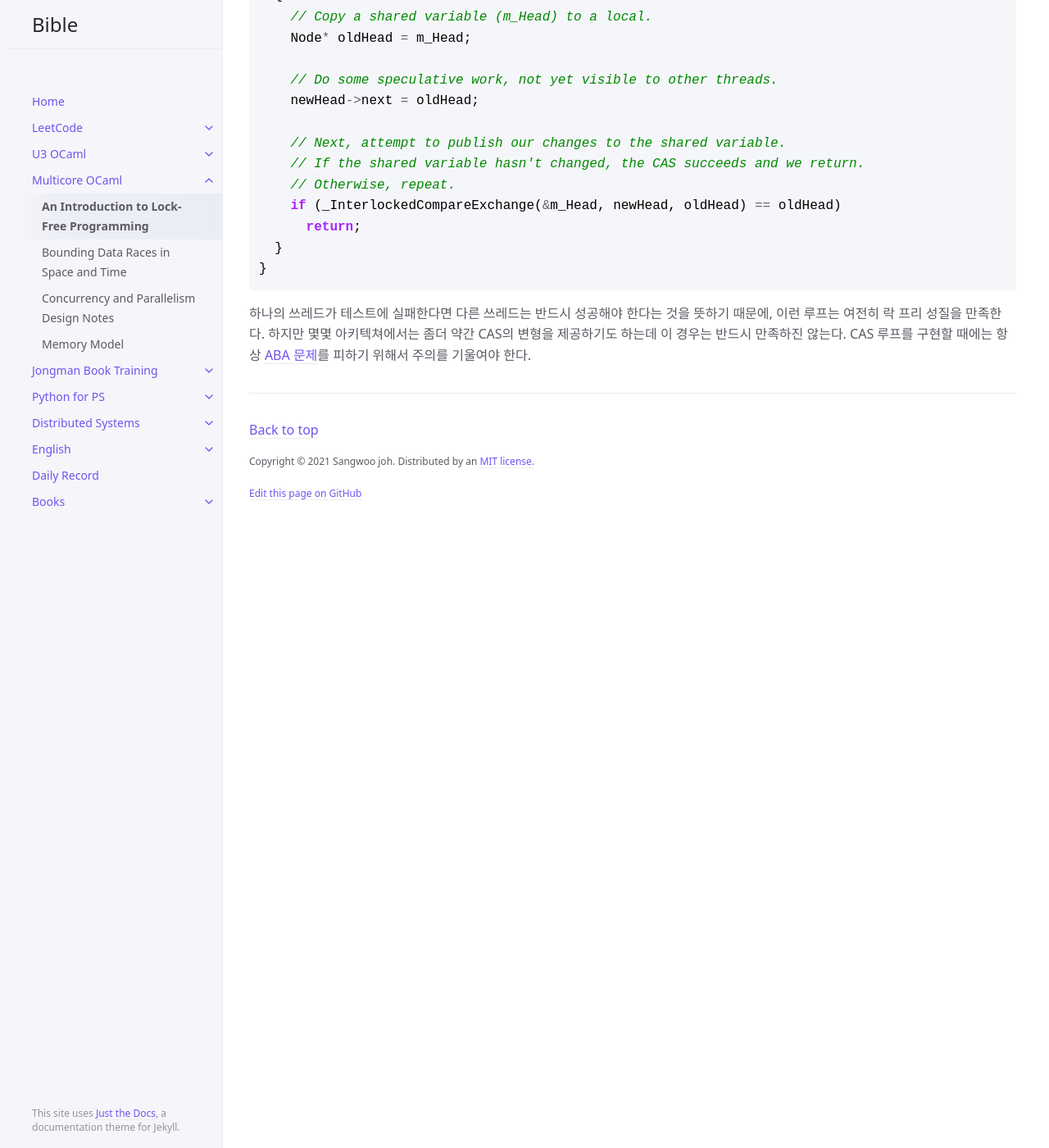
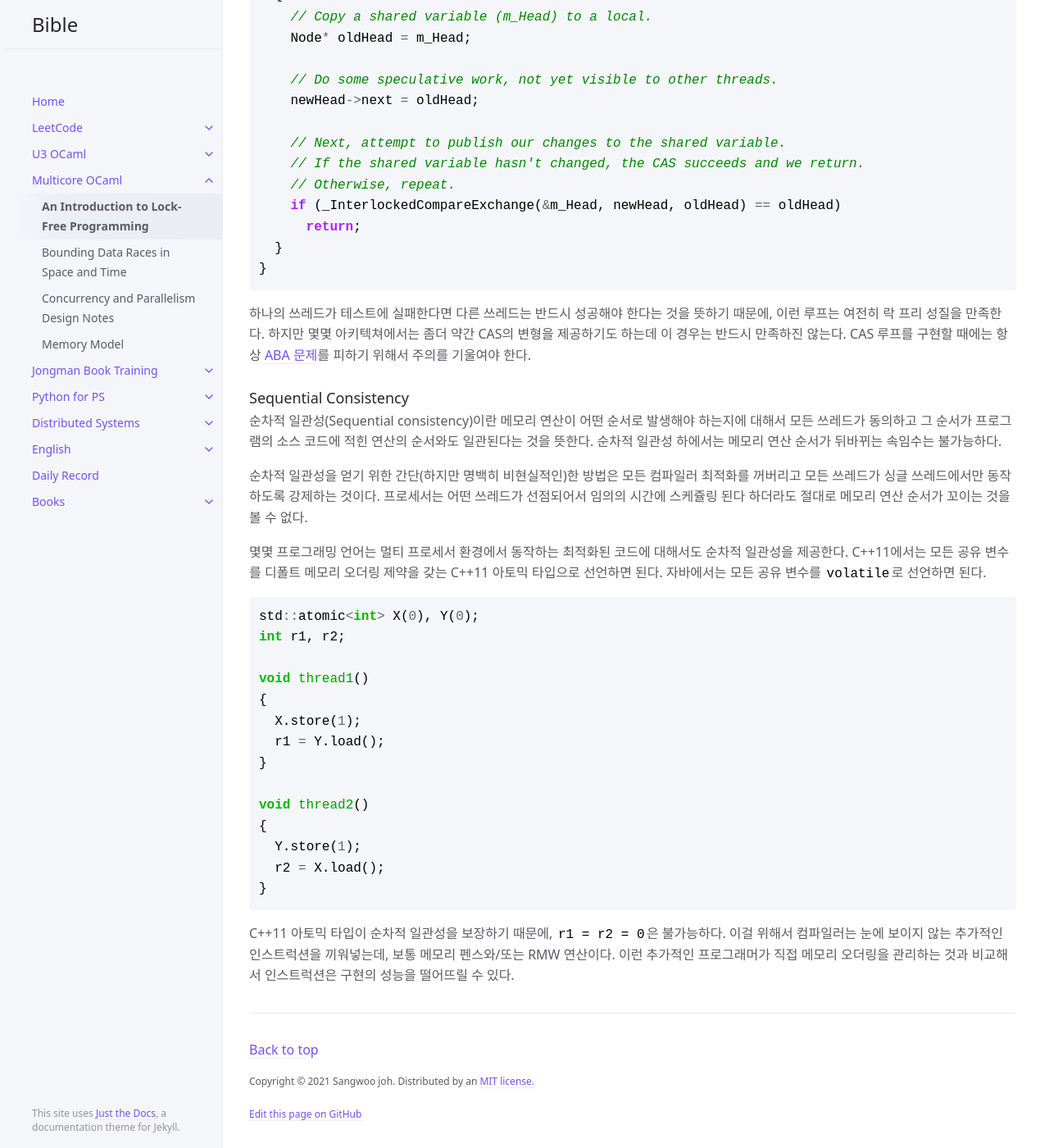
Before and after one commit to sangwoo-joh/bible-archive, a Jekyll site: the page built from multicore-ocaml/lock-free.md, in a window 1280 px wide and 1400 px high, scrolled down 2801 px. Shown: the whole window at 82% size. Built offline with Jekyll 4.4.1, drawn with Linux system fonts in a browser that asks for light colours; comment, search, counter and statistics services are not loaded; before the commit the page ends 3445 px from its top, so only the background shows below that.

Commit message:
Add sequential consistency

````diff
--- a/multicore-ocaml/lock-free.md
+++ b/multicore-ocaml/lock-free.md
@@ -140,3 +140,45 @@ void LockFreeQueue::push(Node* newHead)
  제공하기도 하는데 이 경우는 반드시 만족하진 않는다. CAS 루프를 구현할
  때에는 항상 [ABA 문제](https://en.wikipedia.org/wiki/ABA_problem)를
  피하기 위해서 주의를 기울여야 한다.
+
+
+### Sequential Consistency
+ 순차적 일관성(Sequential consistency)이란 메모리 연산이 어떤 순서로
+ 발생해야 하는지에 대해서 모든 쓰레드가 동의하고 그 순서가 프로그램의
+ 소스 코드에 적힌 연산의 순서와도 일관된다는 것을 뜻한다. 순차적
+ 일관성 하에서는 메모리 연산 순서가 뒤바뀌는 속임수는 불가능하다.
+
+ 순차적 일관성을 얻기 위한 간단(하지만 명백히 비현실적인)한 방법은
+ 모든 컴파일러 최적화를 꺼버리고 모든 쓰레드가 싱글 쓰레드에서만
+ 동작하도록 강제하는 것이다. 프로세서는 어떤 쓰레드가 선점되어서
+ 임의의 시간에 스케쥴링 된다 하더라도 절대로 메모리 연산 순서가 꼬이는
+ 것을 볼 수 없다.
+
+ 몇몇 프로그래밍 언어는 멀티 프로세서 환경에서 동작하는 최적화된
+ 코드에 대해서도 순차적 일관성을 제공한다. C++11에서는 모든 공유
+ 변수를 디폴트 메모리 오더링 제약을 갖는 C++11 아토믹 타입으로
+ 선언하면 된다. 자바에서는 모든 공유 변수를 `volatile`로 선언하면
+ 된다.
+
+```c++
+std::atomic<int> X(0), Y(0);
+int r1, r2;
+
+void thread1()
+{
+  X.store(1);
+  r1 = Y.load();
+}
+
+void thread2()
+{
+  Y.store(1);
+  r2 = X.load();
+}
+```
+
+ C++11 아토믹 타입이 순차적 일관성을 보장하기 때문에, `r1 = r2 = 0`은
+ 불가능하다. 이걸 위해서 컴파일러는 눈에 보이지 않는 추가적인
+ 인스트럭션을 끼워넣는데, 보통 메모리 펜스와/또는 RMW 연산이다. 이런
+ 추가적인 프로그래머가 직접 메모리 오더링을 관리하는 것과 비교해서
+ 인스트럭션은 구현의 성능을 떨어뜨릴 수 있다.
````
